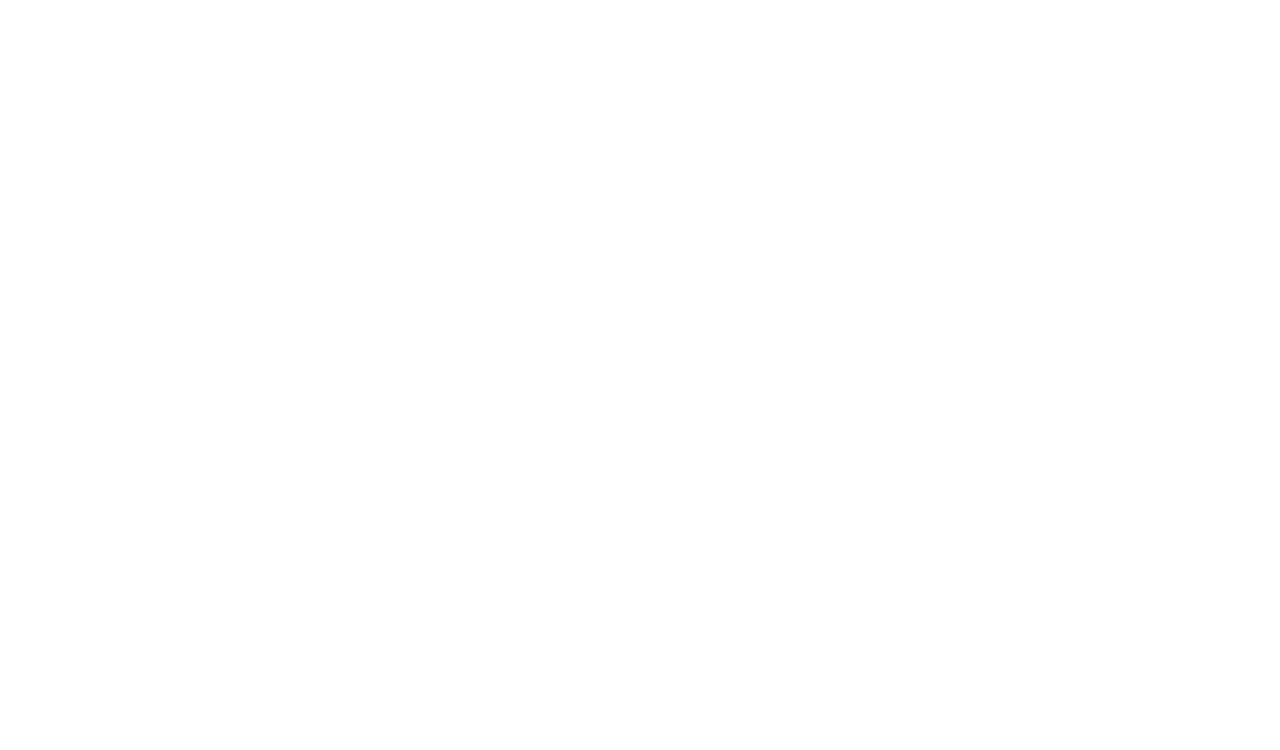
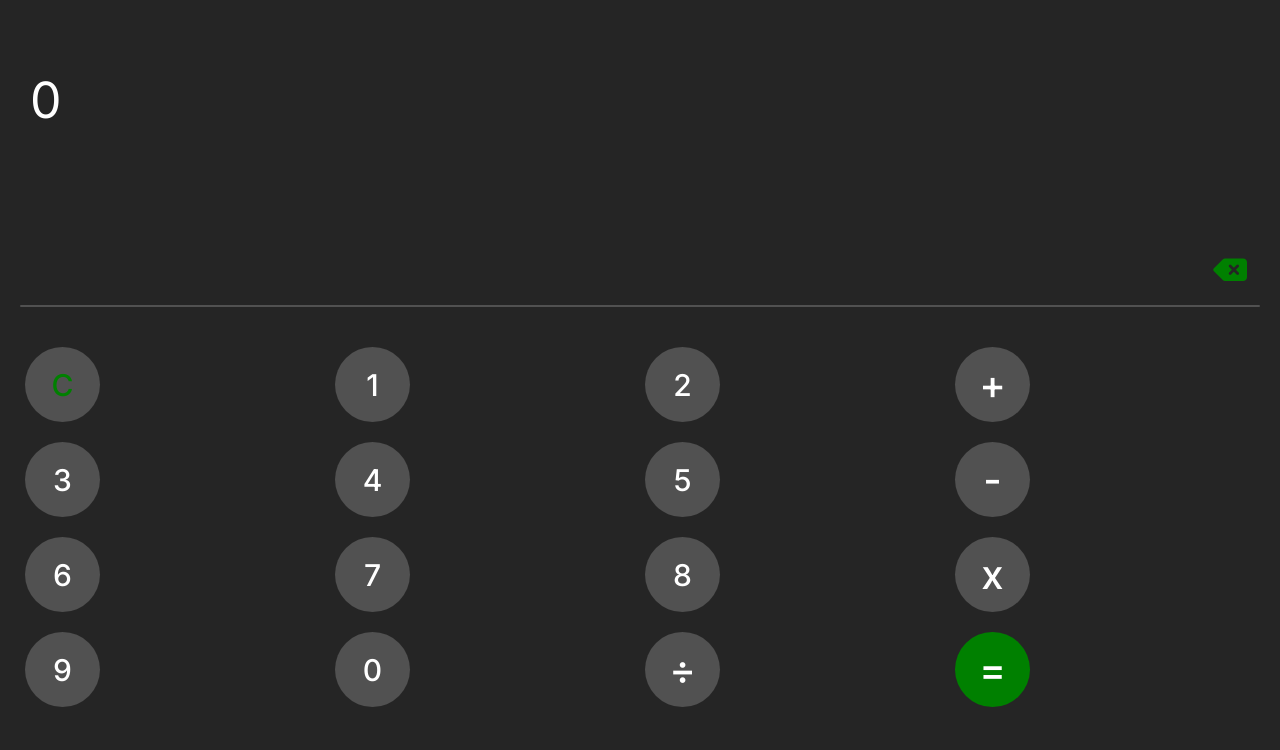
Before and after one commit to Sahaab-Ji/calculater, a plain HTML site: page index.html in a window 1280 px wide. Drawn offline with Linux system fonts and the light colour scheme.

Commit message:
completed

```diff
--- a/index.html
+++ b/index.html
@@ -5,9 +5,37 @@
     <meta name="viewport" content="width=device-width, initial-scale=1.0">
     <title>Document</title>
     <link rel="stylesheet" href="style.css">
+    <link rel="stylesheet" href="https://cdnjs.cloudflare.com/ajax/libs/font-awesome/6.5.0/css/all.min.css">
+    <link rel="preconnect" href="https://fonts.googleapis.com">
+<link rel="preconnect" href="https://fonts.gstatic.com" crossorigin>
+<link href="https://fonts.googleapis.com/css2?family=Inter:ital,opsz,wght@0,14..32,100..900;1,14..32,100..900&display=swap" rel="stylesheet">
 </head>
 <body>
-
+     <div class="outer-div">
+        <div class="display">
+          0
+        </div>
+        <button class="backspace" onclick="Back()"><i class="fa-solid fa-delete-left"></i></button>
+<hr/>
+        <div class="buttons">
+          <button class="button" onclick="clearDisplay()" style="color: green;">C</button>
+          <button class="button" onclick="One()">1</button>
+          <button class="button" onclick="Two()">2</button>
+          <button class="button" onclick="Add(), Addition()" style="font-size: 40px; display:flex; align-items:center; justify-content:center;">+</button>
+          <button class="button" onclick="Three()">3</button>
+          <button class="button" onclick="Four()">4</button>
+          <button class="button" onclick="Five()">5</button>
+          <button class="button" onclick="Subtract()" style="font-size: 40px; display:flex; align-items:center; justify-content:center;">-</button>
+          <button class="button" onclick="Six()">6</button>
+          <button class="button" onclick="Seven()">7</button>
+          <button class="button" onclick="Eight()">8</button>
+          <button class="button" onclick="Multiply()" style="font-size: 40px; display:flex; align-items:center; justify-content:center;">x</button>
+          <button class="button" onclick="Nine()">9</button>
+          <button class="button" onclick="Zero()">0</button>
+          <button class="button" onclick="Divide()" style="font-size: 40px; display:flex; align-items:center; justify-content:center;">÷</button>
+          <button class="button" onclick="Equal()" style="background-color: green; font-size: 40px; display:flex; align-items:center; justify-content:center;">=</button>
+        </div>
+    </div>
     <script src="script.js"></script>
 </body>
 </html>
--- a/script.js
+++ b/script.js
@@ -0,0 +1,107 @@
+let displayNumber = document.querySelector(".display")
+
+let count = ""
+
+function addNumber(number) {
+    count += number
+    displayNumber.textContent = count
+}
+
+function One() {
+    addNumber("1")
+}
+
+function Two() {
+    addNumber("2")
+}
+
+function Three() {
+    addNumber("3")
+}
+
+function Four() {
+    addNumber("4")
+}
+
+function Five() {
+    addNumber("5")
+}
+
+function Six() {
+    addNumber("6")
+}
+
+function Seven() {
+    addNumber("7")
+}
+
+function Eight() {
+    addNumber("8")
+}
+
+function Nine() {
+    addNumber("9")
+}
+
+function Zero() {
+    addNumber("0")
+}
+
+function Back() {
+       count = count.slice(0, -1)
+    displayNumber.textContent = count
+}
+
+function Add() {
+    count += " + "
+    displayNumber.textContent = count
+}
+
+function Addition() {
+    // Ensure we don't try to convert the whole expression to a number
+    // and avoid ending up with multiple operators which can cause NaN.
+    count = count.trim()
+    if (count === "") return
+    // If the expression already ends with an operator, remove it before adding +
+    if (/[+\-x÷]$/.test(count)) {
+        count = count.replace(/[+\-x÷]+$/g, "").trim()
+    }
+    count += " + "
+    displayNumber.textContent = count
+}
+
+function Subtract() {
+    count += " - "
+    displayNumber.textContent = count
+}
+
+function Divide() {
+    count += " ÷ "
+    displayNumber.textContent = count
+}
+
+function Multiply() {
+    count += " x "
+    displayNumber.textContent = count
+}
+
+function Equal() {
+    try {
+        let expression = count.replace(/x/g, "*").replace(/÷/g, "/");
+        expression = expression.replace(/\s+/g, "");
+        let result = eval(expression);
+        count = String(result);
+        displayNumber.textContent = count;
+    } catch (error) {
+        displayNumber.textContent = "Error";
+        count = "";
+    }
+}
+
+function clearDisplay() {
+    // reset state and reload the page
+    count = ""
+    displayNumber.textContent = count
+    // reload to ensure full reset (useful if button is expected to reload)
+    location.reload();
+}
--- a/style.css
+++ b/style.css
@@ -2,4 +2,67 @@
     margin: 0;
     padding: 0;
     box-sizing: border-box;
+    font-family: "Inter", sans-serif;
 }
+body{
+    background-color: rgb(37, 37, 37);
+}
+.display{
+    background-color: rgb(37, 37, 37);
+    width: 100%;
+    height: 25vh;
+    font-size: 50px;
+    display: flex;
+    color: white;
+    justify-content: start;
+    align-items: center;
+    padding: 20px;
+    padding-left: 30px;
+}
+.buttons{
+    display: grid;
+    grid-template-columns: 1fr 1fr 1fr 1fr;
+    padding: 20px;
+    text-align: center;
+}
+.button{
+    padding: 20px;
+    border-radius: 50%;
+    width: 75px;
+    height: 75px;
+    font-size: 30px;
+    margin-bottom: 20px;
+    color: white;
+    font-weight: 500;
+    background-color: rgba(128, 128, 128, 0.473);
+    border: none;
+    margin-left: 5px;
+}
+.backspace{
+    padding: 10px;
+    border-radius: 20%;
+    width: 70px;
+    font-size: 20px;
+    display: block;
+    margin-left: auto;
+    background-color: transparent;
+    border: none;
+    margin-right: 15px;
+    margin-top: 45px;
+}
+
+.fa-solid{
+    color: green;
+    font-size: 30px;
+    padding-bottom: 10px;
+}
+
+hr{
+    margin-left: 20px;
+    margin-right: 20px;
+    margin-bottom: 20px;
+    border: none;
+    border-radius: 20px;
+    height: 2px;
+    background-color: rgba(128, 128, 128, 0.473);
+}
```
